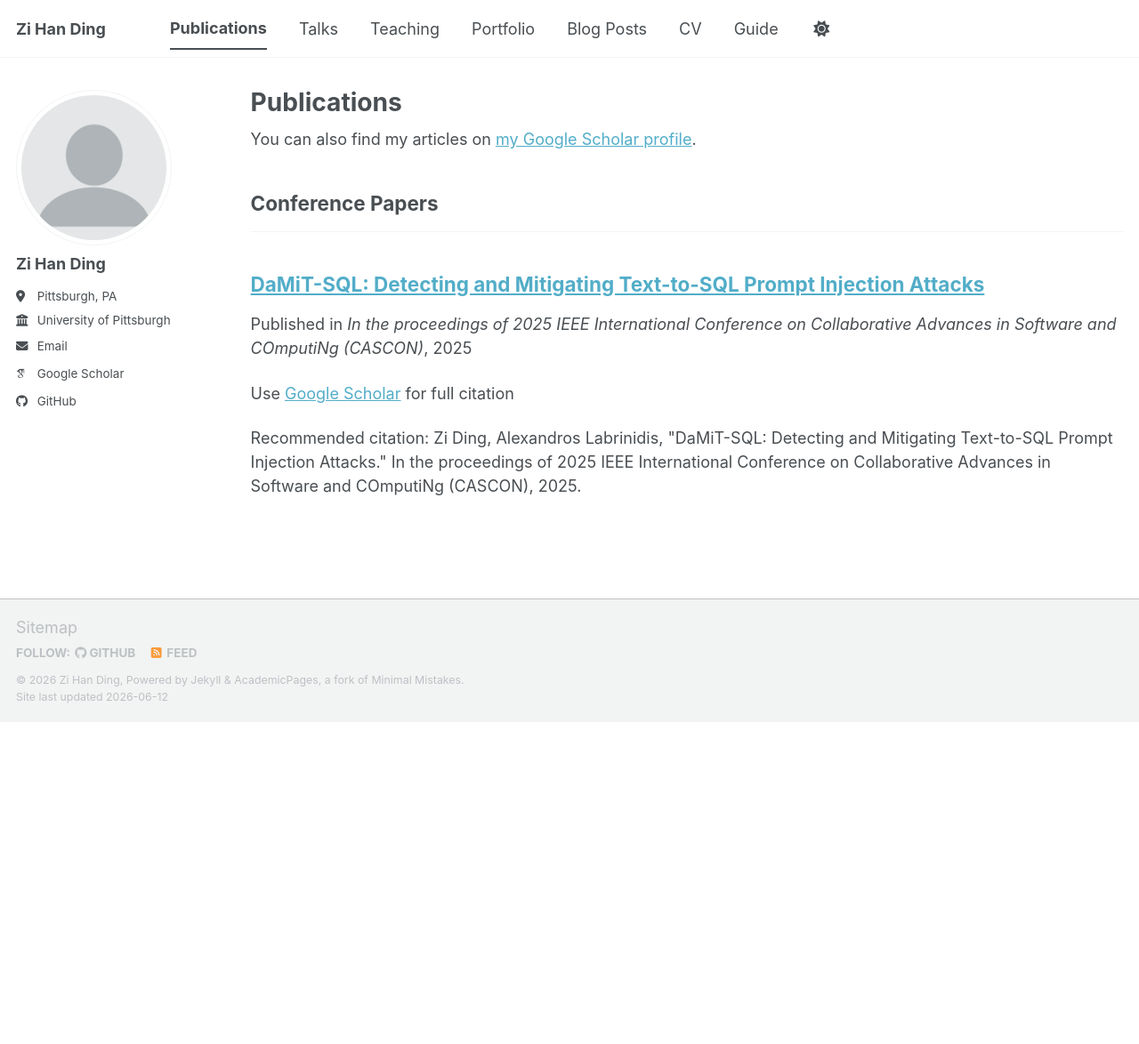
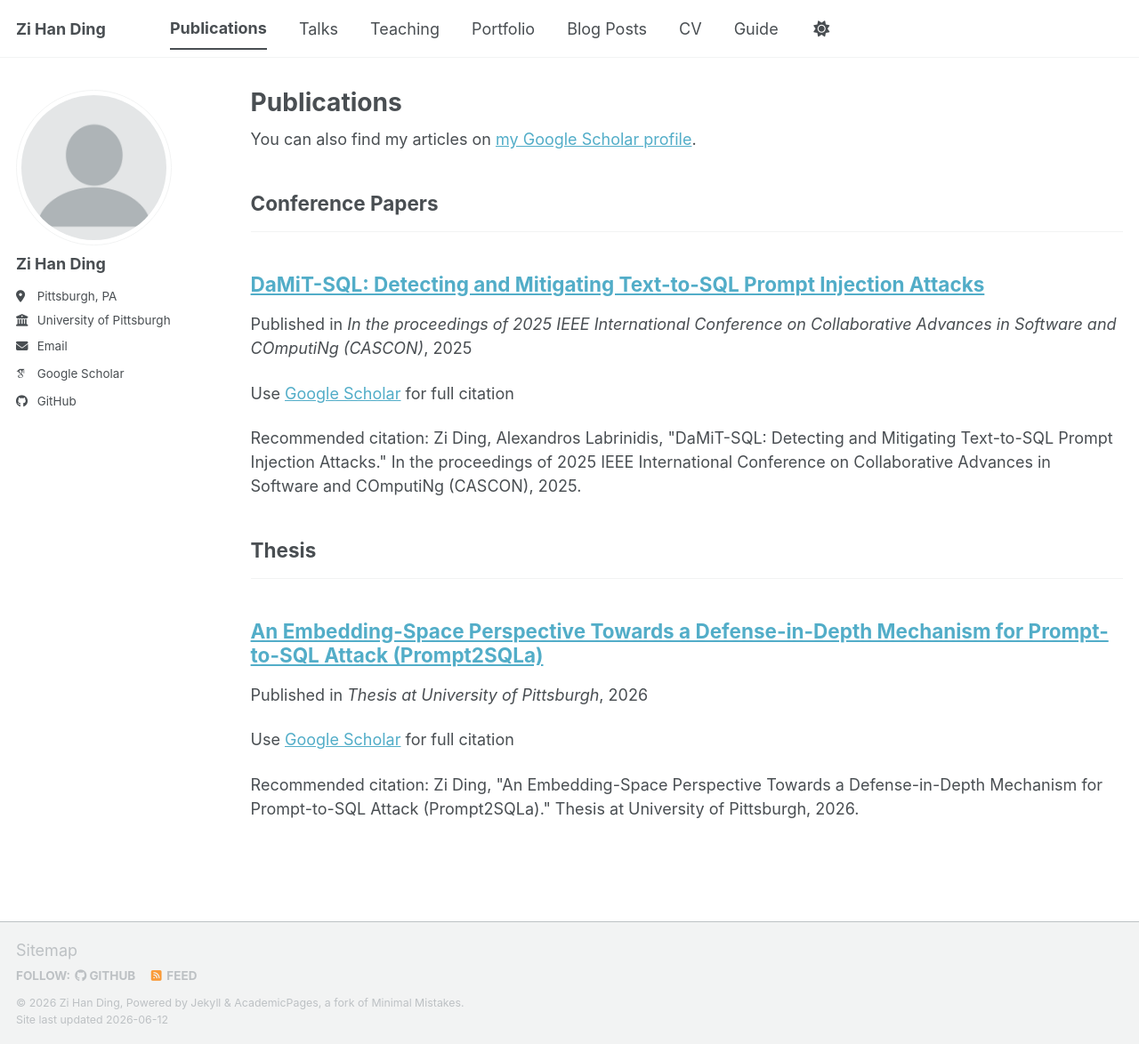
Before and after one commit to ziHanDing579/ziHanDing579.github.io, a Jekyll site: the page built from _pages/publications.html, in a window 1280 px wide and 1174 px high. Shown: the whole window at 89% size. Built offline with Jekyll 4.4.1, drawn with Linux system fonts in a browser that asks for light colours; some web fonts are replaced; a script bundle is joined from its source files by our own code; library files that are not in the unit come from our copies.

Commit message:
added thesis category

```diff
--- a/_config.yml
+++ b/_config.yml
@@ -90,6 +90,8 @@ publication_category:
     title: 'Journal Articles'
   conferences:
     title: 'Conference Papers'
+  thesis:
+    title: 'Thesis'
 
 # Site Settings
 teaser                   :  # filename of teaser fallback teaser image placed in /images/ for social media previews
--- a/_publications/2026-04-29-An-Embedding-Space-Perspective-Towards-a-Defense-in-Depth-Mechanism-for-Prompt-to-SQL-Attack-Prompt2SQLa.md
+++ b/_publications/2026-04-29-An-Embedding-Space-Perspective-Towards-a-Defense-in-Depth-Mechanism-for-Prompt-to-SQL-Attack-Prompt2SQLa.md
@@ -1,6 +1,7 @@
 ---
 title: "An Embedding-Space Perspective Towards a Defense-in-Depth Mechanism for Prompt-to-SQL Attack (Prompt2SQLa)"
 collection: publications
+category: thesis
 permalink: /publication/2026-04-29-An-Embedding-Space-Perspective-Towards-a-Defense-in-Depth-Mechanism-for-Prompt-to-SQL-Attack-Prompt2SQLa
 date: 2026-04-29
 venue: 'Thesis at University of Pittsburgh'
```
